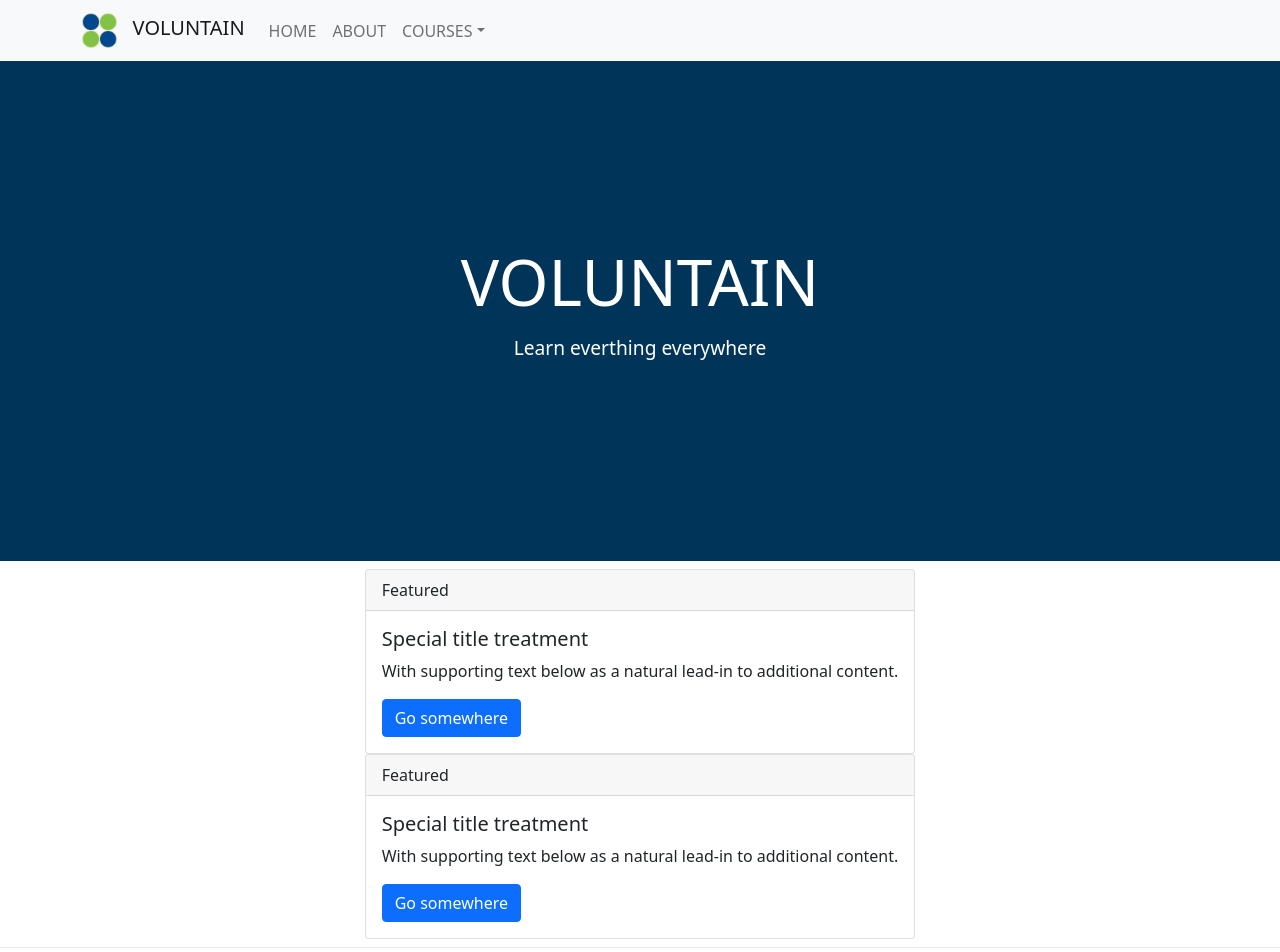
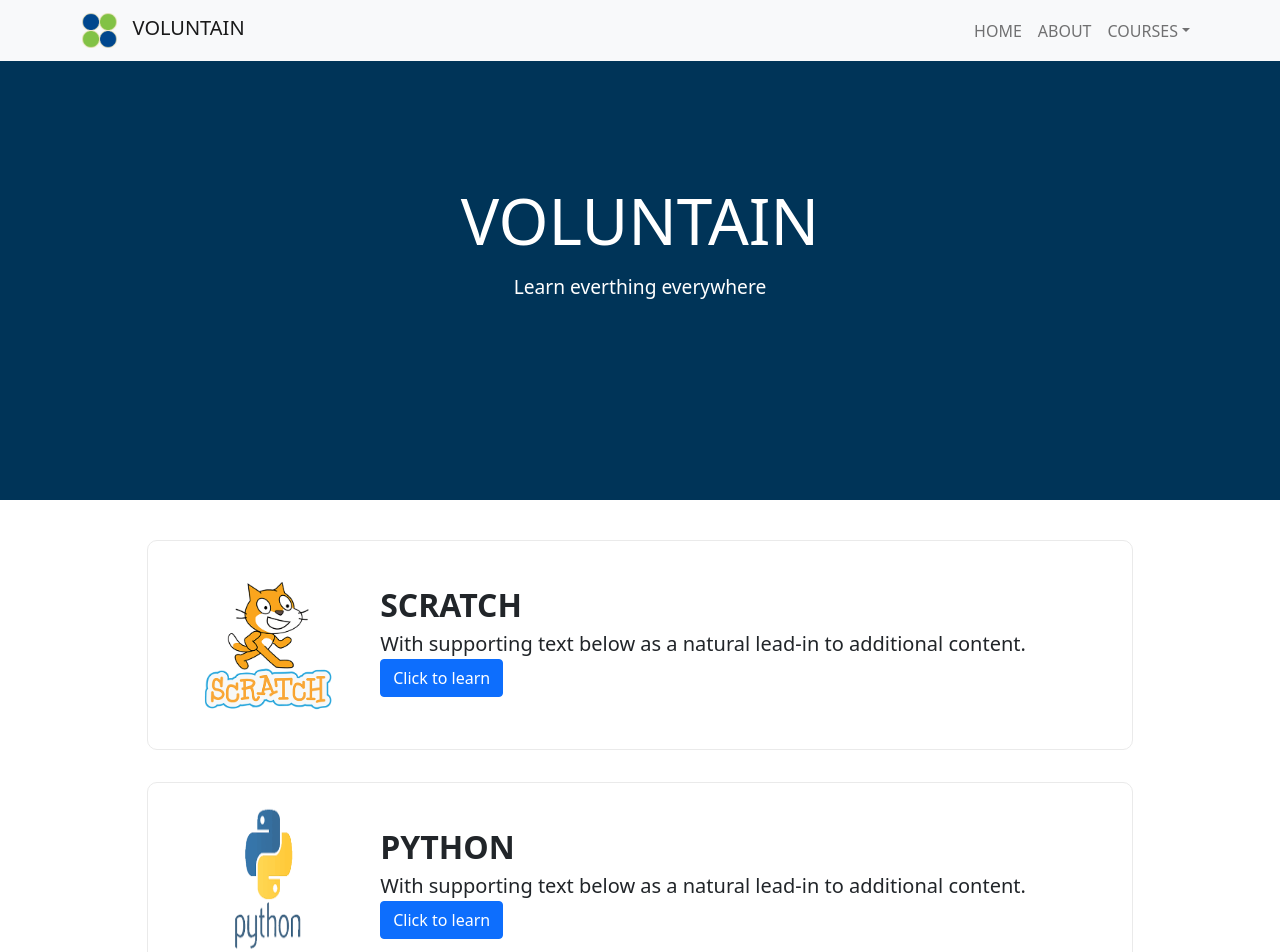
Before and after one commit to Voluntain-SKKU/Voluntain-2nd, a Next.js app in the folder web-dev/voluntain-app/: page / in a window 1280 px wide. Shown: the top 952 px of the page. Built offline with nearby package versions, Linux system fonts and the light colour scheme.

Commit message:
Edit navbar, main course card
align navbar menu right,
course card width, margin edit, add img

```diff
--- a/web-dev/voluntain-app/components/MainCard.js
+++ b/web-dev/voluntain-app/components/MainCard.js
@@ -1,28 +1,31 @@
 import styles from '../styles/Home.module.css'
 import { Card, Button } from 'react-bootstrap';
 import 'bootstrap/dist/css/bootstrap.min.css'
+import Link from 'next/link'
 
 export const MainCard = ()=> {
     return(
         <div className={styles.main}>
-            <Card>
-            <Card.Header>Featured</Card.Header>
+        <Card className={styles.card}>
+            <Card.Img variant="top" src="/scratch.png" className={styles.cardimg}/>
             <Card.Body>
-            <Card.Title>Special title treatment</Card.Title>
+            <Card.Title class="fw-bold fs-2">SCRATCH</Card.Title>
             <Card.Text>
                 With supporting text below as a natural lead-in to additional content.
             </Card.Text>
-            <Button variant="primary">Go somewhere</Button>
+            <Button variant="primary">Click to learn</Button>
             </Card.Body>
         </Card>
-        <Card>
-            <Card.Header>Featured</Card.Header>
+        <Card className={styles.card}>
+            <Card.Img variant="top" src="/python.png" className={styles.cardimg}/>
             <Card.Body>
-            <Card.Title>Special title treatment</Card.Title>
+            <Card.Title class="fw-bold fs-2">PYTHON</Card.Title>
             <Card.Text>
                 With supporting text below as a natural lead-in to additional content.
             </Card.Text>
-            <Button variant="primary">Go somewhere</Button>
+            <Link href="/id" >
+                <Button variant="primary">Click to learn</Button>
+            </Link>
             </Card.Body>
         </Card>
       </div>
--- a/web-dev/voluntain-app/components/NavigationBar.js
+++ b/web-dev/voluntain-app/components/NavigationBar.js
@@ -8,7 +8,7 @@ import 'bootstrap/dist/css/bootstrap.min.css'
 export const NavigationBar = () => {
   return (
     <div>
-      <Navbar bg="light" expand="lg" sticky="top">
+      <Navbar bg="light" expand="md" fixed="top">
         <Container>
           <Navbar.Brand href="/">
           <img
@@ -21,7 +21,7 @@ export const NavigationBar = () => {
            VOLUNTAIN</Navbar.Brand>
           <Navbar.Toggle aria-controls="basic-navbar-nav" />
           <Navbar.Collapse id="basic-navbar-nav">
-            <Nav className="me-auto">
+            <Nav className="ms-auto">
               <Nav.Link href="#home">HOME</Nav.Link>
               <Nav.Link href="#link">ABOUT</Nav.Link>
               <NavDropdown title="COURSES" id="basic-nav-dropdown">
--- a/web-dev/voluntain-app/styles/Home.module.css
+++ b/web-dev/voluntain-app/styles/Home.module.css
@@ -33,16 +33,17 @@
   width: 100%;
   height: 500px;
 }
-/* custom */
 
 .main {
-  padding: .5rem 0;
+  padding: .5rem;
+  margin: 1rem;
   flex: 1;
   display: flex;
   flex-direction: column;
   justify-content: center;
   align-items: center;
 }
+/* End custom */
 
 .footer {
   width: 100%;
@@ -105,7 +106,9 @@
   margin-top: 3rem;
 }
 
+/* custom */
 .card {
+  flex-direction: row;
   margin: 1rem;
   padding: 1.5rem;
   text-align: left;
@@ -114,7 +117,7 @@
   border: 1px solid #eaeaea;
   border-radius: 10px;
   transition: color 0.15s ease, border-color 0.15s ease;
-  width: 70%;
+  width: 80%;
 }
 
 .card:hover,
@@ -135,6 +138,12 @@
   line-height: 1.5;
 }
 
+.cardimg {
+  width: 10rem;
+  height:auto;
+  margin: 0 1rem;
+}
+
 .logo {
   height: 1em;
   margin-left: 0.5rem;
```
Also changed, not shown: web-dev/voluntain-app/public/python.png (added), web-dev/voluntain-app/public/scratch.png (added).
